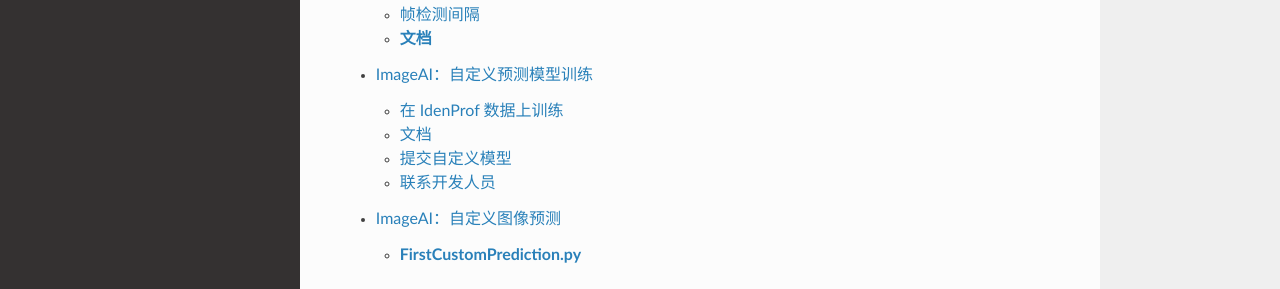
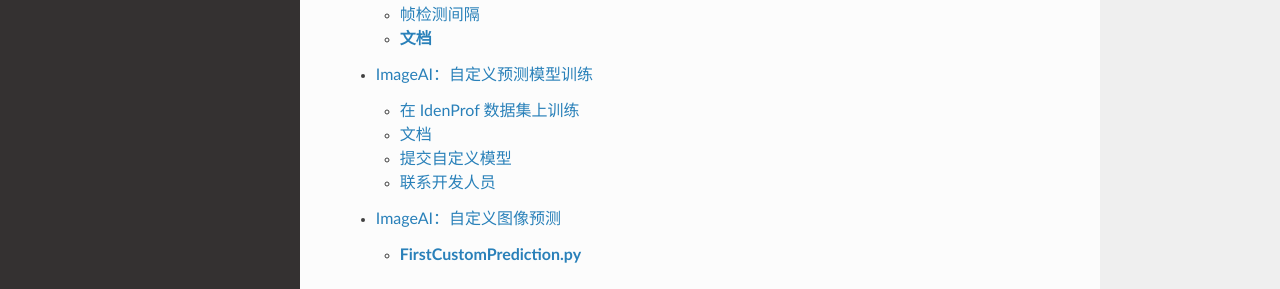
Before and after one commit to kangvcar/ImageAI_docs, a Sphinx documentation site: the page built from source/index.rst, in a window 1280 px wide and 900 px high, scrolled down 597 px. Shown: the part 444-733 px from the top of the window. Built offline with Sphinx 7.4.7 and the Read the Docs theme 2.0.0, drawn with Linux system fonts in a browser that asks for light colours.

Commit message:
modify imageai_custom_prediction_model_training

```diff
--- a/source/ImageAI_Custom_Prediction_Model_Training.md
+++ b/source/ImageAI_Custom_Prediction_Model_Training.md
@@ -488,7 +488,7 @@
 
 [https://github.com/OlafenwaMoses/ImageAI/blob/master/imageai/Prediction/CUSTOMPREDICTION.md](https://github.com/OlafenwaMoses/ImageAI/blob/master/imageai/Prediction/CUSTOMPREDICTION.md)
 
-### 在 IdenProf 数据上训练
+### 在 IdenProf 数据集上训练
 
 _来自 IdenProf 数据集的样本用于训练模型以预测专业人员。_
 
```
